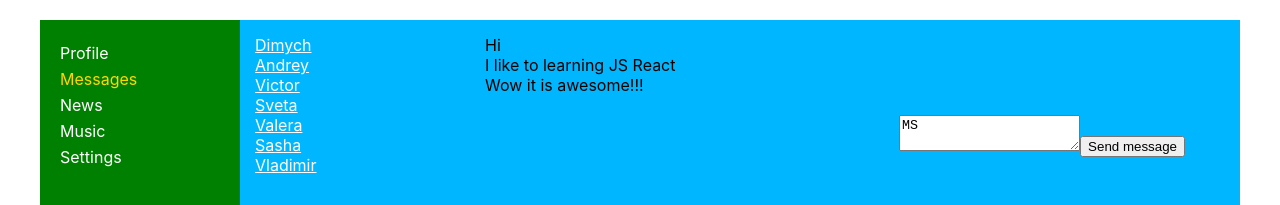
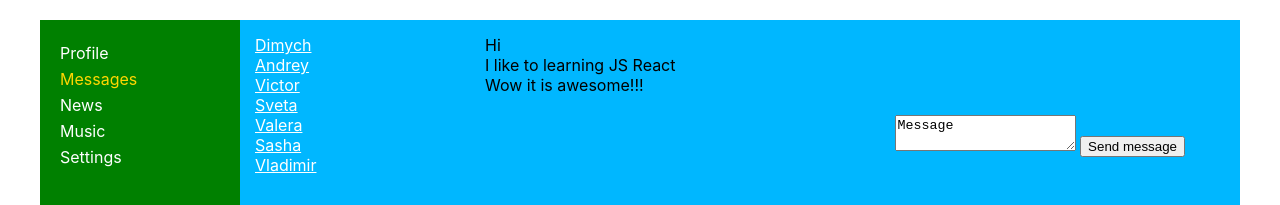
Before and after one commit to GuiderWG/first-project, a React (Create React App) app: page /dialogs in a window 1280 px wide. Shown: the top 205 px of the page. Built offline with nearby package versions, Linux system fonts and the light colour scheme.

Commit message:
Lesson 40

```diff
--- a/src/components/Dialogs/Dialogs.jsx
+++ b/src/components/Dialogs/Dialogs.jsx
@@ -10,15 +10,15 @@ const Dialogs = (props) => {
 
   let messagesElements = props.state.messages.map(message => <MessageItem message={message.message} key={message.id}/> );
 
-  let newMessageElement = React.createRef();
+  //let newMessageElement = React.createRef();
 
   const sendMessage = () => {
     props.dispatch(addMessageActionCreate());
   }
 
-  let onMessageChange = () => {
-
-    let text = newMessageElement.current.value;
+  let onMessageChange = (e) => {
+    let text = e.target.value;
+    //let text = newMessageElement.current.value;
     let action = updateNewMessageActionCreator(text);
     props.dispatch(action);
   }
@@ -29,7 +29,7 @@ const Dialogs = (props) => {
           {messagesElements}
 
           <div className={s.addMessage}>
-            <textarea onChange={onMessageChange} ref={newMessageElement} value={props.state.newMessageText} />
+            <textarea onChange={onMessageChange}  value={props.state.newMessageText} /> {/*ref={newMessageElement}*/}
             <button onClick={sendMessage}>Send message</button>
           </div>
         </div>
--- a/src/redux/state.js
+++ b/src/redux/state.js
@@ -28,7 +28,7 @@ let store = {
         {id: 2, message: 'I like to learning JS React'},
         {id: 3, message: 'Wow it is awesome!!!'}
       ],
-      newMessageText: 'MS'
+      newMessageText: 'Message'
     },
     navbar: {
       menuLinks: [
```
